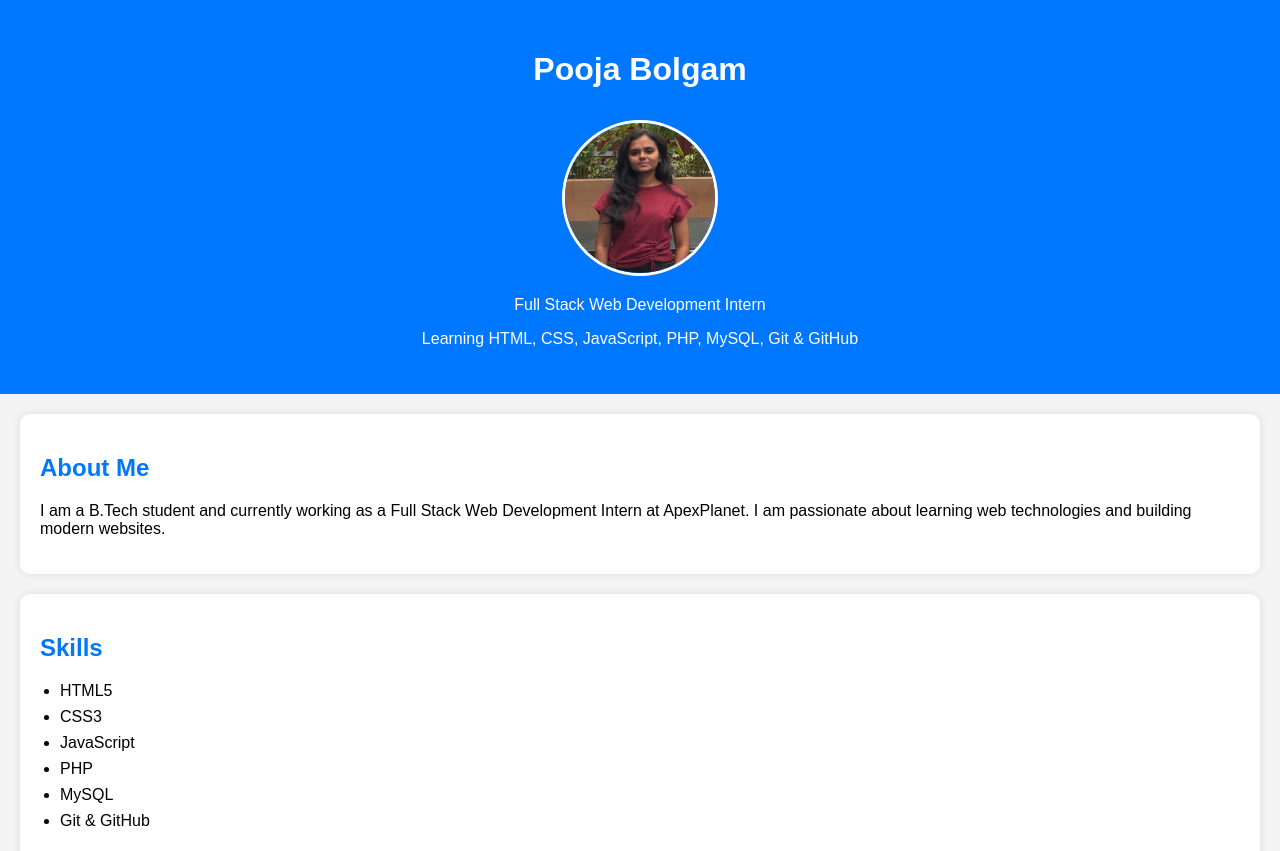
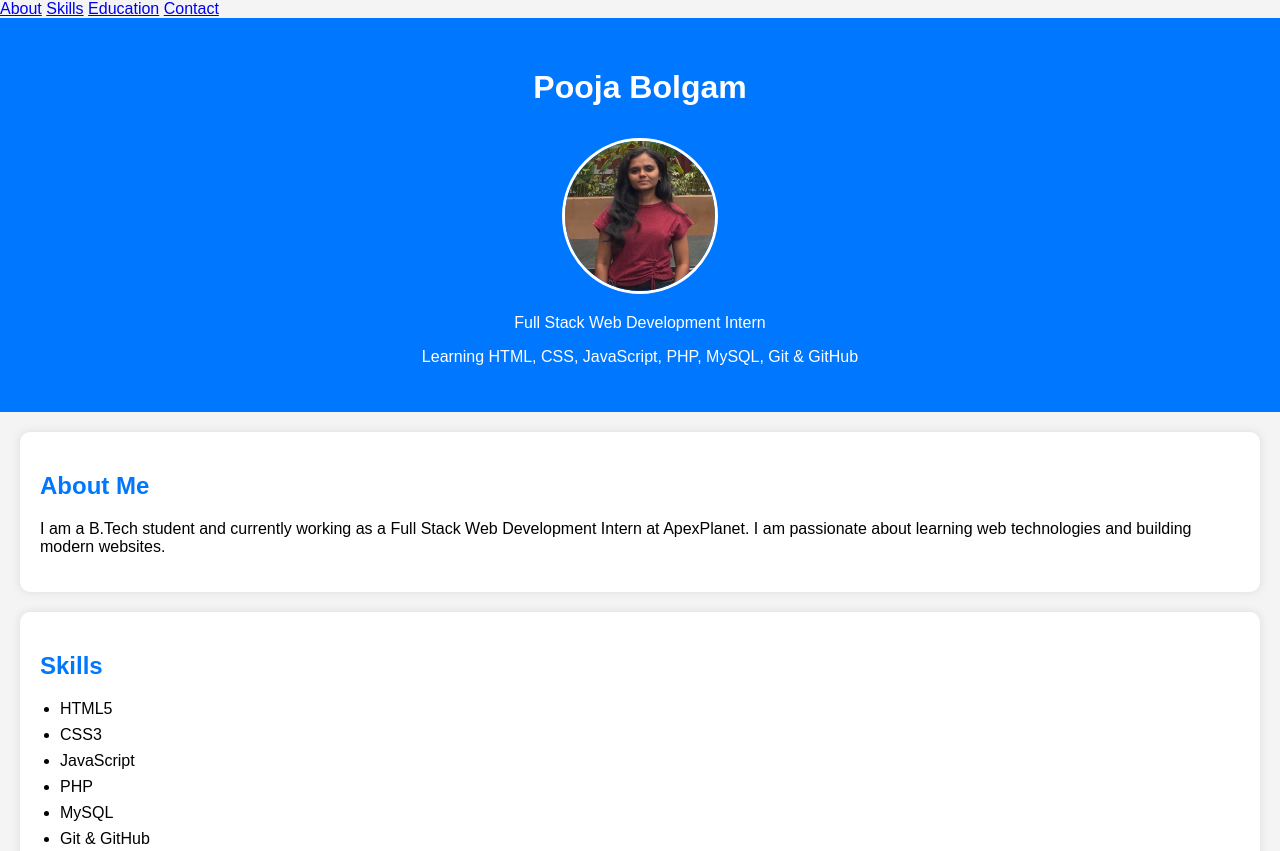
Before and after one commit to PoojaBolgam/portfolio-1, a plain HTML site: page index.html in a window 1280 px wide. Shown: the top 851 px of the page. Drawn offline with Linux system fonts and the light colour scheme.

Commit message:
Added navigation bar

```diff
--- a/index.html
+++ b/index.html
@@ -9,6 +9,12 @@
 </head>
 
 <body>
+    <nav>
+        <a href="#about">About</a>
+        <a href="#skills">Skills</a>
+        <a href="#education">Education</a>
+        <a href="#contact">Contact</a>
+    </nav>
 
     <header>
 
```
